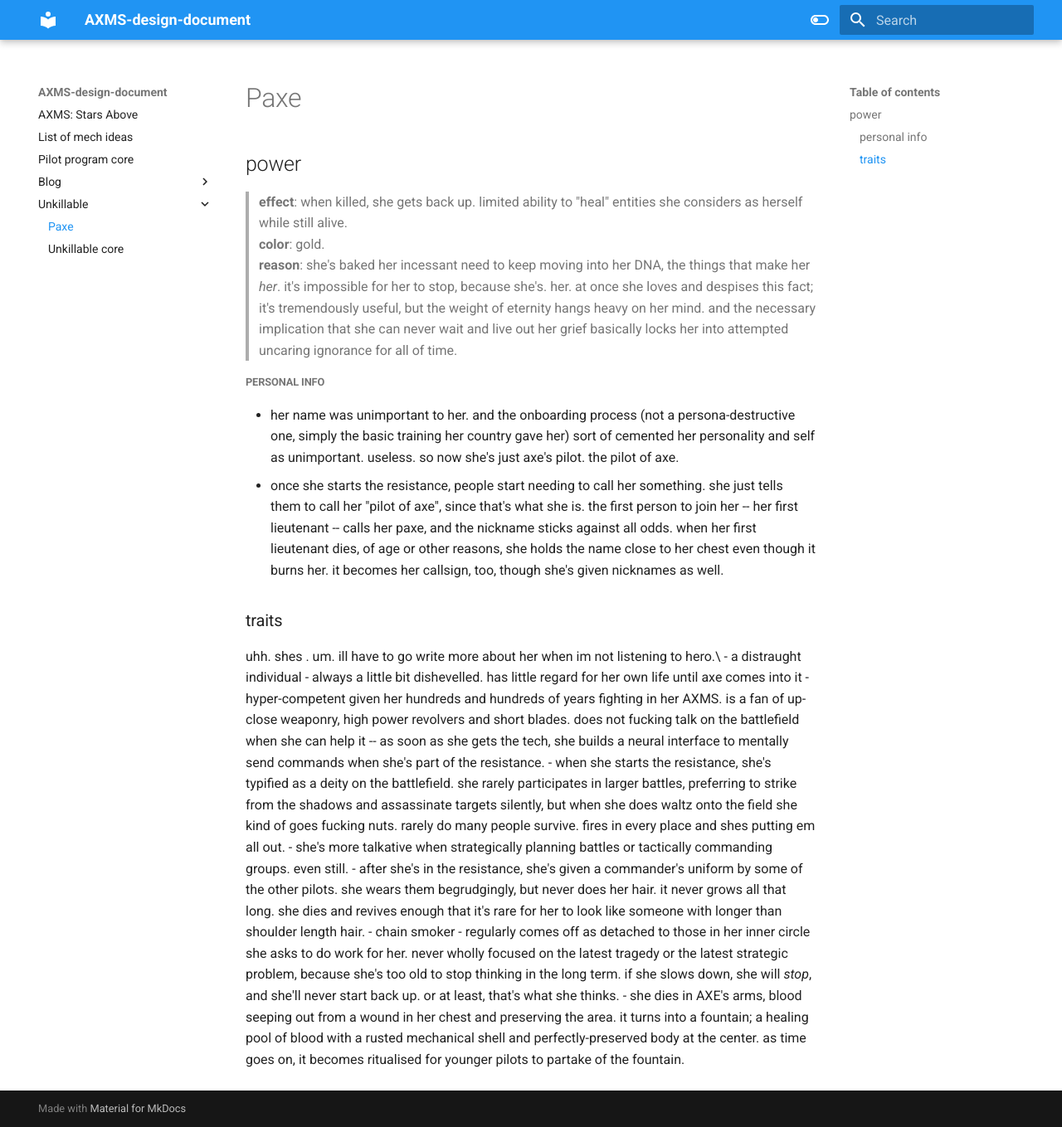
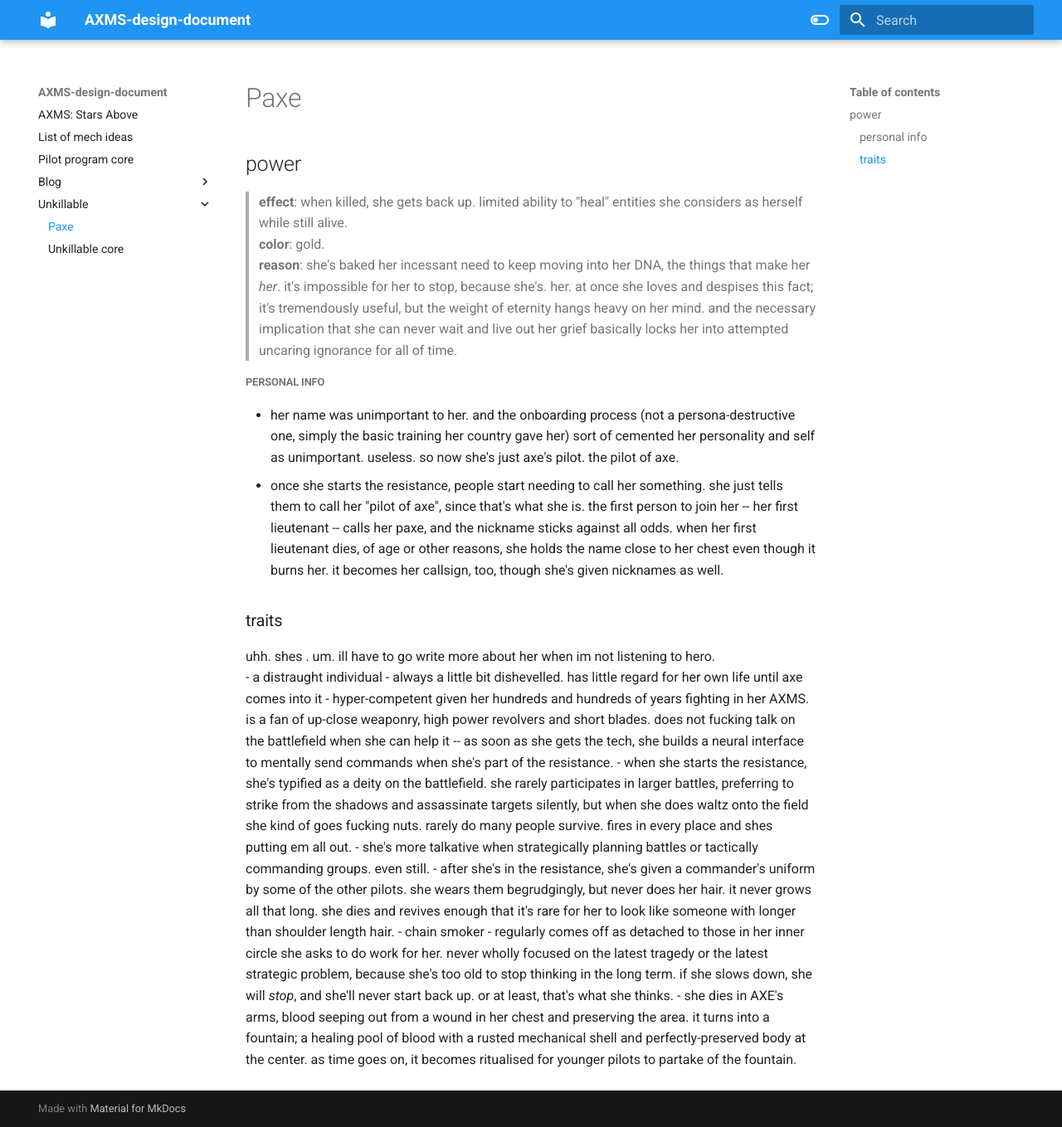
Before and after one commit to noclueumbreon/AXMS, an MkDocs documentation site: the page built from docs/unkillable/paxe.md, in a window 1280 px wide and 1359 px high. Shown: the whole window at 83% size. Built offline with MkDocs 1.6.1 and Material for MkDocs 9.7.7, drawn with Linux system fonts in a browser that asks for light colours.

Commit message:
vault backup: 2024-07-26 01:37:59

```diff
--- a/docs/unkillable/paxe.md
+++ b/docs/unkillable/paxe.md
@@ -8,7 +8,7 @@
 - once she starts the resistance, people start needing to call her something. she just tells them to call her "pilot of axe", since that's what she is. the first person to join her -- her first lieutenant -- calls her paxe, and the nickname sticks against all odds. when her first lieutenant dies, of age or other reasons, she holds the name close to her chest even though it burns her. it becomes her callsign, too, though she's given nicknames as well.
 
 ### traits
-uhh. shes . um. ill have to go write more about her when im not listening to hero.\
+uhh. shes . um. ill have to go write more about her when im not listening to hero.
 - a distraught individual
 - always a little bit dishevelled. has little regard for her own life until axe comes into it
 - hyper-competent given her hundreds and hundreds of years fighting in her AXMS. is a fan of up-close weaponry, high power revolvers and short blades. does not fucking talk on the battlefield when she can help it -- as soon as she gets the tech, she builds a neural interface to mentally send commands when she's part of the resistance.
```
